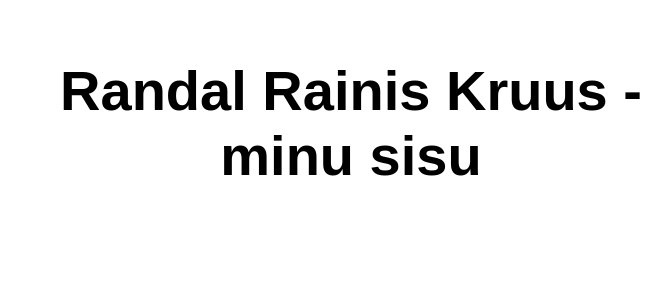
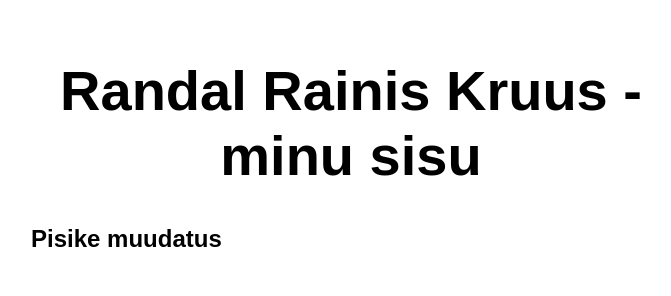
Before and after one commit to RandalRainisKruus/ut2025azapp, a website: page src/index.html in a window 1280 px wide. Shown: the whole page, without its empty margins (289-960 px from the left). Drawn offline with Linux system fonts and the light colour scheme.

Commit message:
Update index.html

```diff
--- a/src/index.html
+++ b/src/index.html
@@ -11,6 +11,7 @@
 <body>
   <main>
     <h1>Randal Rainis Kruus - minu sisu</h1>
+    <h2>Pisike muudatus</h2>
   </main>
 </body>
 
```
